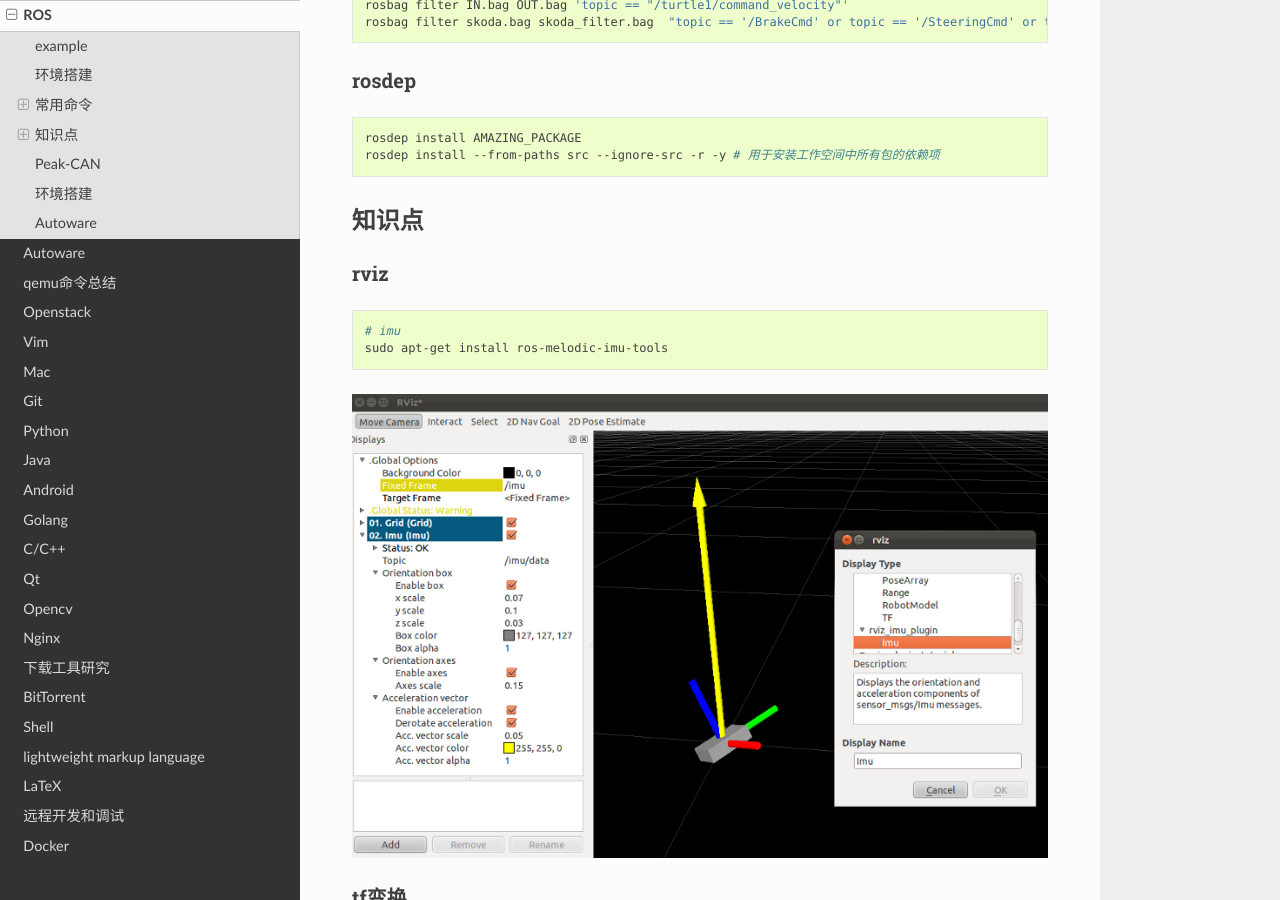
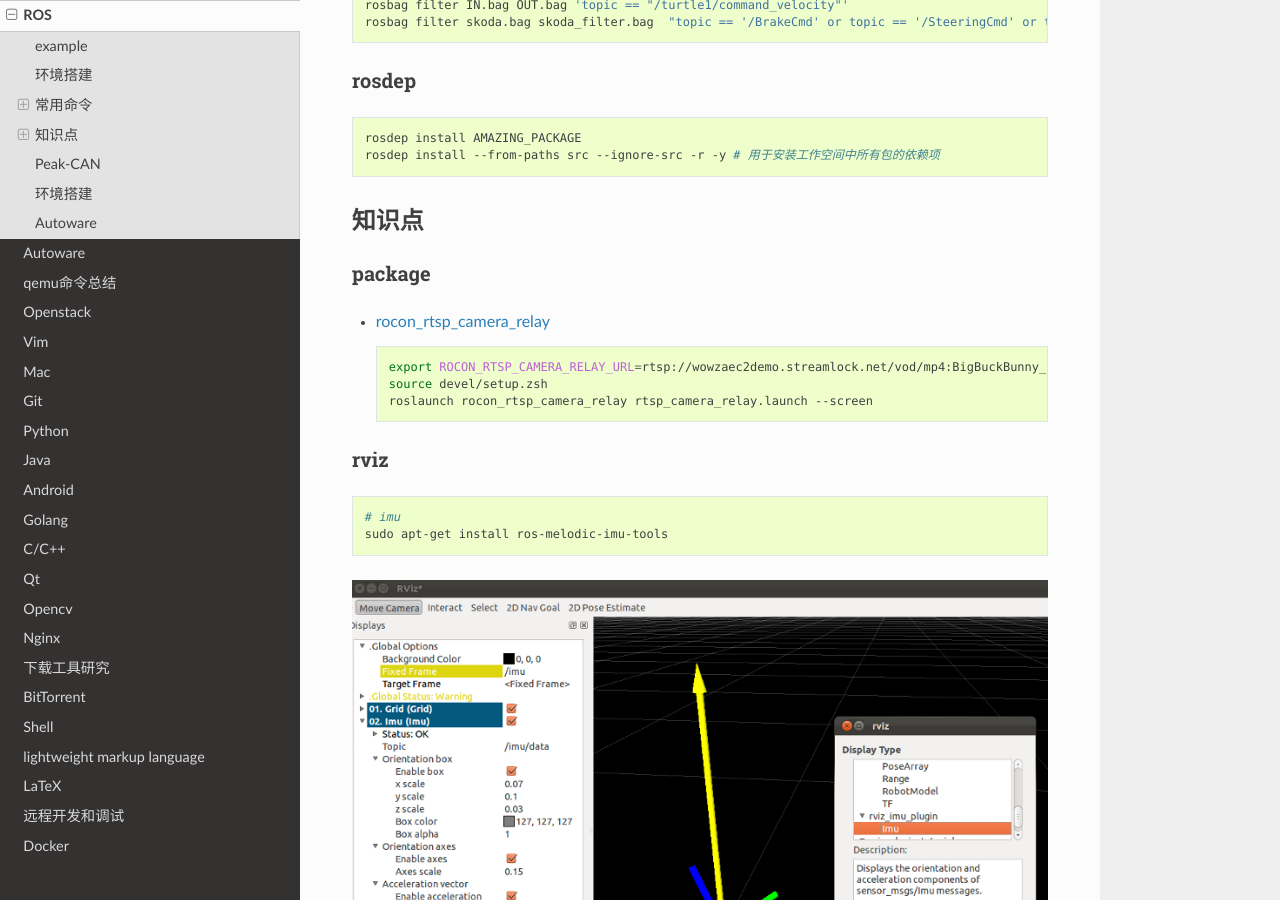
Before and after one commit to my-rds-store/my_space, a Sphinx documentation site: the page built from source/ros/index.rst, in a window 1280 px wide and 900 px high, scrolled down 3407 px. Built offline with Sphinx 7.4.7 and the Read the Docs theme 2.0.0, drawn with Linux system fonts in a browser that asks for light colours.

Commit message:
updae ..

```diff
--- a/source/autoware/index.rst
+++ b/source/autoware/index.rst
@@ -668,6 +668,9 @@
 .. code-block:: sh
 
     sudo apt install ros-melodic-cv-camera
+
+    rosparam set cv_camera/device_id 2
+
     rosrun cv_camera cv_camera_node
 
     rostopic echo /cv_camera/image_raw
--- a/source/ros/index.rst
+++ b/source/ros/index.rst
@@ -219,6 +219,19 @@
 ***************
 知识点
 ***************
+
+package
+==============
+
+* `rocon_rtsp_camera_relay  <http://wiki.ros.org/action/fullsearch/rocon_rtsp_camera_relay?action=fullsearch&context=180&value=linkto%3A%22rocon_rtsp_camera_relay%22>`_
+
+  .. code-block:: sh
+
+        export ROCON_RTSP_CAMERA_RELAY_URL=rtsp://wowzaec2demo.streamlock.net/vod/mp4:BigBuckBunny_115k.mov
+        source devel/setup.zsh
+        roslaunch rocon_rtsp_camera_relay rtsp_camera_relay.launch --screen
+
+
 
 rviz
 ============
```
